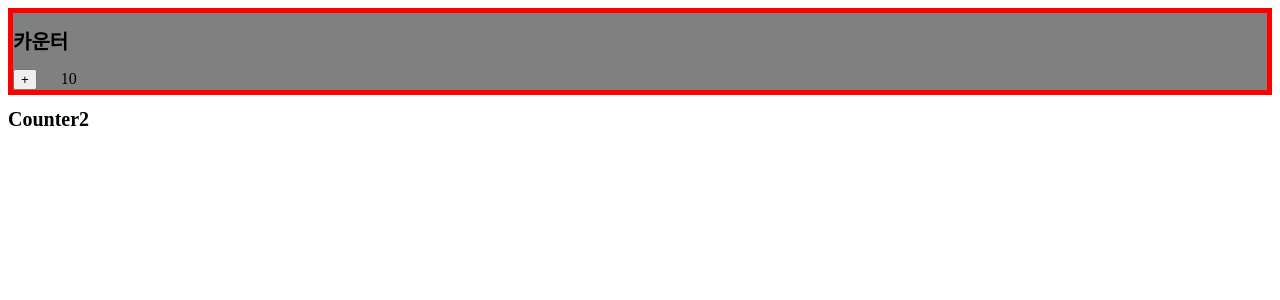
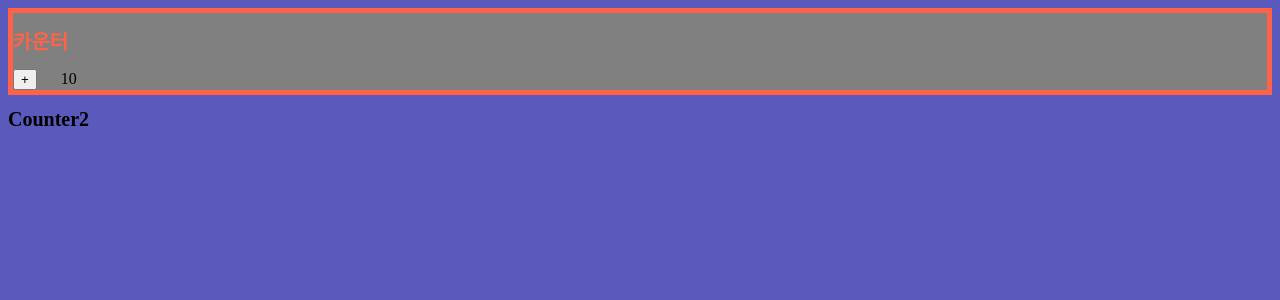
Before and after one commit to Sminky1170/elice-theory, a React (Create React App) app in the folder 0329/: page / in a window 1280 px wide. Shown: the top 300 px of the page. Built offline with nearby package versions, Linux system fonts and the light colour scheme.

Commit message:
css module

```diff
--- a/0329/src/App.js
+++ b/0329/src/App.js
@@ -1,5 +1,6 @@
 import {useState} from 'react';
 import './App.css';
+import './App2.css';
 import counterStyle from './Counter.module.css';
 console.log('counterStyle', counterStyle);
 function Counter({title, initValue}){
@@ -13,12 +14,12 @@ function Counter({title, initValue}){
     // })
   }
   const design = {
-    border:'5px solid red',
+    border:'5px solid tomato',
     backgroundColor:'gray'
   }
   return (
     <div style={design}>
-      <h1 className="title">{title}</h1>
+      <h1 className={'title '+counterStyle.titleRed}>{title}</h1>
       <button onClick={up} className={counterStyle.rightSpace}>+</button> {count}
     </div>
   )
--- /dev/null
+++ b/0329/src/App2.css
@@ -0,0 +1,3 @@
+body{
+  background-color:rgb(90, 90, 188);
+}
--- a/0329/src/Counter.module.css
+++ b/0329/src/Counter.module.css
@@ -1,3 +1,6 @@
 .rightSpace{
     margin-right:20px;
 }
+.titleRed{
+    color:tomato;
+}
```
